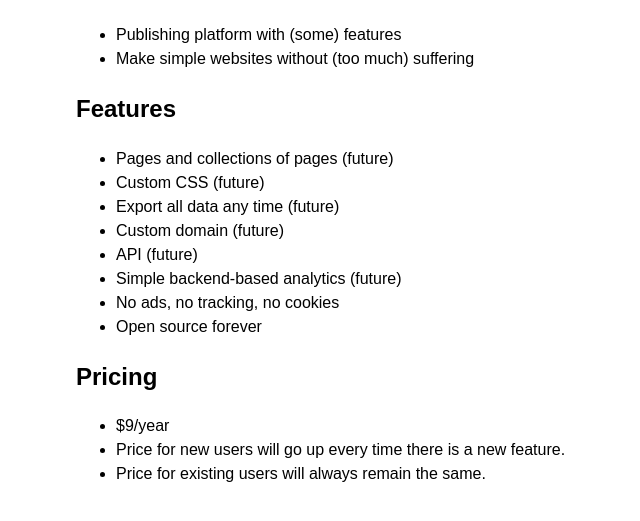
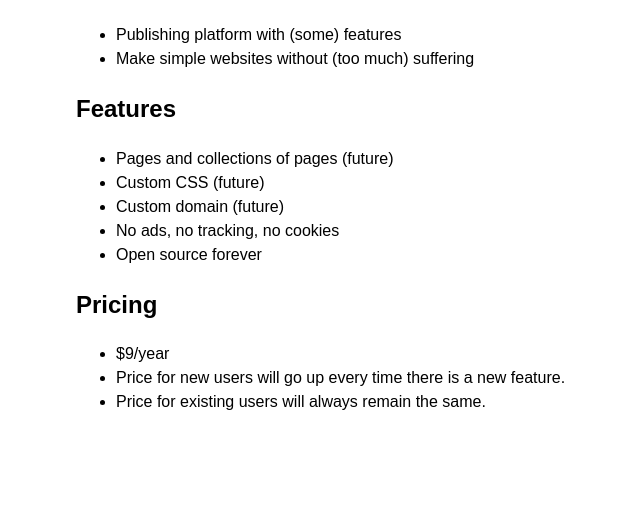
Before and after one commit to sirodoht/schoolmemories, a Django app: template main/templates/main/landing.html in a window 1280 px wide. Shown: the part 149-670 px from the top of the page, without its empty margins (314-954 px from the left). Run offline with Django 5.2, Linux system fonts and the light colour scheme; the template is opened without the code that fills it, so the values that code supplies are empty.

Commit message:
Remove future features from landing

```diff
--- a/main/templates/main/landing.html
+++ b/main/templates/main/landing.html
@@ -14,10 +14,7 @@
     <ul>
         <li>Pages and collections of pages (future)</li>
         <li>Custom CSS (future)</li>
-        <li>Export all data any time (future)</li>
         <li>Custom domain (future)</li>
-        <li>API (future)</li>
-        <li>Simple backend-based analytics (future)</li>
         <li>
             <span title="Fine, we have one cookie for sessions. But don't tell anyone.">
                 No ads, no tracking, no cookies
```
